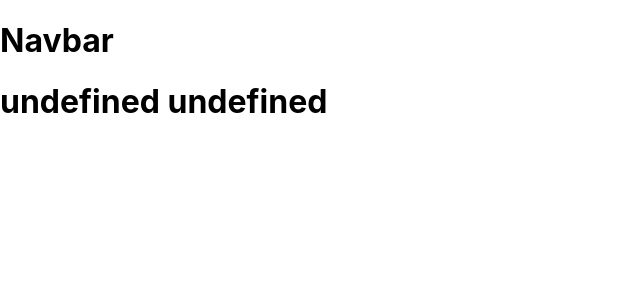
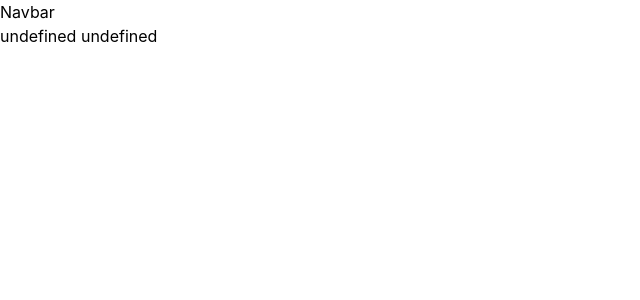
Before and after one commit to viveknamaye/ShareSpace, a React (Create React App) app: page / in a window 1280 px wide. Shown: the top 300 px of the page, without its empty margins (0-640 px from the left). Built offline with nearby package versions, Linux system fonts and the light colour scheme; no server answers.

Commit message:
:lipstick: add: tailwindcss support

```diff
--- a/package.json
+++ b/package.json
@@ -40,5 +40,8 @@
       "last 1 firefox version",
       "last 1 safari version"
     ]
+  },
+  "devDependencies": {
+    "tailwindcss": "^3.2.4"
   }
 }
--- a/src/App.css
+++ b/src/App.css
@@ -1,4 +1,4 @@
-.App {
+/* .App {
   text-align: center;
 }
 
@@ -35,4 +35,4 @@
   to {
     transform: rotate(360deg);
   }
-}
+} */
--- a/src/index.css
+++ b/src/index.css
@@ -1,3 +1,7 @@
+@tailwind base;
+@tailwind components;
+@tailwind utilities;
+
 body {
   margin: 0;
   font-family: -apple-system, BlinkMacSystemFont, 'Segoe UI', 'Roboto', 'Oxygen',
--- /dev/null
+++ b/tailwind.config.js
@@ -0,0 +1,10 @@
+/** @type {import('tailwindcss').Config} */
+module.exports = {
+  content: [
+    "./src/**/*.{js,jsx,ts,tsx}",
+  ],
+  theme: {
+    extend: {},
+  },
+  plugins: [],
+}
```
Also changed, not shown: 1 other file (tests, documents, lock files or other folders).
